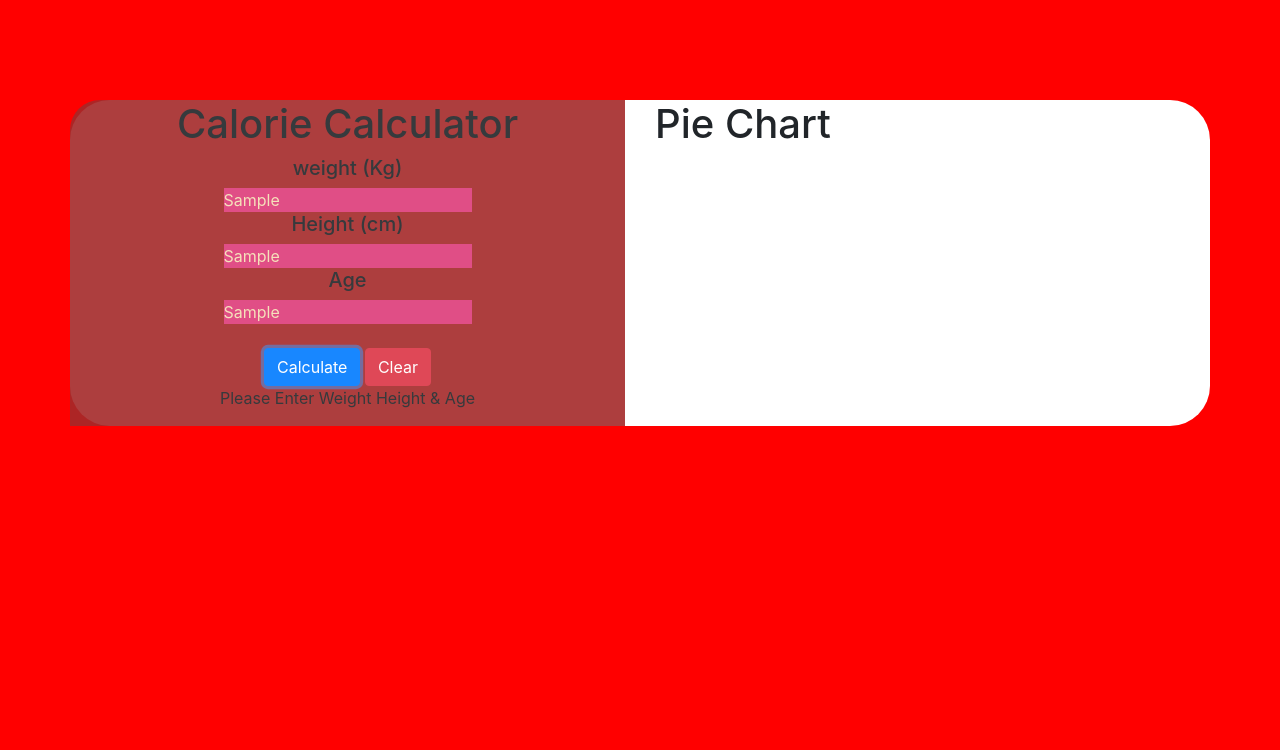
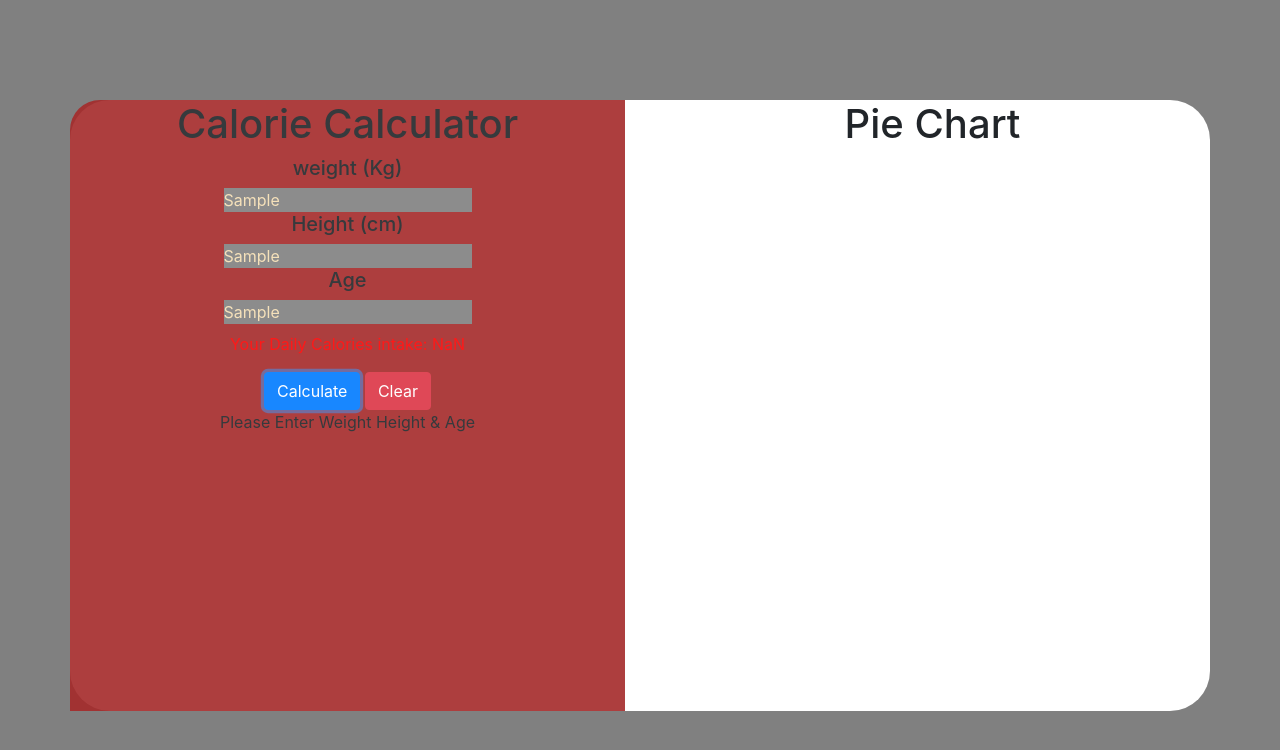
Before and after one commit to Geb54g/goodeats, a plain HTML site: page calorie-calculator.html in a window 1280 px wide. Both pictures are taken after typing "Sample", "Sample", "Sample" into the empty fields and a click on the button "Calculate". Drawn offline with nearby package versions, Linux system fonts and the light colour scheme.

Commit message:
st:calculator styling

```diff
--- a/calorie-calculator.html
+++ b/calorie-calculator.html
@@ -21,34 +21,31 @@
             <div class="left-data">
               <h1>Calorie Calculator</h1>
               <h5>weight (Kg)</h5>
-                    <input type="text"  id="we">
+              <input type="text" id="we" />
 
               <h5>Height (cm)</h5>
-                    <input type="text"  id="hi">
+              <input type="text" id="hi" />
 
               <h5>Age</h5>
-                    <input type="text" name="" id="age">
+              <input type="text" name="" id="age" />
               <p id="resultcal"></p>
 
-                    <button class="btn btn-primary">Calculate</button>
-                    <button class="btn btn-danger">Clear</button>
+              <button class="btn btn-primary" onclick="Calo()">Calculate</button>
+              <button class="btn btn-danger" onclick="Clear()">Clear</button>
               <p>Please Enter Weight Height & Age</p>
             </div>
           </div>
           <div class="col-md-6">
             <div class="pie-chart">
               <h1>Pie Chart</h1>
+              <canvas id="myChart"></canvas>
             </div>
           </div>
         </div>
-
-
-
-
       </div>
     </div>
+    <script src="https://cdn.jsdelivr.net/npm/chart.js"></script>
 
-
-
+    <script src="js/app.js"></script>
   </body>
 </html>
--- a/css/style2.css
+++ b/css/style2.css
@@ -5,7 +5,7 @@ body {
   font-weight: bold;
   background-color: red;
   background: url(../images/pexels-ella-olsson-1640774.jpg)
-    no-repeat center center fixed;
+  no-repeat center center fixed;
   -webkit-background-size: cover;
   -moz-background-size: cover;
   -o-background-size: cover;
@@ -18,14 +18,14 @@ a:hover {
   font-weight: 100%;
 }
 .header {
-  background-color: green;
+  background-color: whitesmoke;
+  box-shadow: 5px 5px 5px;
 }
 .Im-Hungry {
   font-size: xx-large;
   color: black;
 }
 
-/* Dropdown menu */
 .dropdown {
   color: #255d83;
   display: inline-block;
@@ -36,6 +36,7 @@ h1 {
   font-size: 20px;
   font-weight: 900;
   color: black;
+  box-shadow: 6px 6px 6px;
 }
 
 h5 {
@@ -104,48 +105,54 @@ h5 {
 }
 #randomEatButton {
   color: red;
-  background-color: green;
+  background-color: white;
   font-weight: bolder;
+  box-shadow: 3px 4px 5px;
 }
 
 #recipeSearch {
   color:red;
-  background-color: green;
+  background-color: whitesmoke;
   font-weight: bolder;
+  box-shadow: 3px 4px 5px;
 }
 
 #ing1 {
   color:black;
-  background-color: green;
+  background-color: whitesmoke;
   font-weight: bold;
   font-weight: bold;
+  box-shadow: 3px 4px 5px;
 }
 
 #ing2 {
   color: black;
-  background-color: green;
+  background-color: whitesmoke;
   font-weight: bold;
   font-weight: bold;
 }
 
 #ing3 {
   color: black;
-  background-color: green;
+  background-color: whitesmoke;
   font-weight: bold;
   font-weight: bold;
+  box-shadow: 3px 4px 5px;
 }
 
 #ing4 {
   color: black;
-  background-color: green;
+  background-color: whitesmoke;
   font-weight: bold;
   font-weight: bold;
+  box-shadow: 3px 4px 5px;
 }
 
 #ing5 {
   color: black;
-  background-color: green;
+  background-color: whitesmoke;
   font-weight: bold;
+  box-shadow: 3px 4px 5px;
 }
 
 #navBtn {
--- a/css/style3.css
+++ b/css/style3.css
@@ -4,7 +4,7 @@
     box-sizing: border-box;
 }
  body{
-    background-color: red;
+    background-color: grey;
  }
  .calories-cal .container{
     background-color: white;
@@ -13,18 +13,23 @@
     margin-top: 100px;
  }
  .calories-cal input{
-    background-color: #dd3b79;
+    background-color:gray;
     border: none;
     color: wheat;
  }
  #resultcal{
-    color: peru;
+    color: red;
     padding-top: 0.5rem;
  }
  .left-data{
-    background-color: brown;
+    background-color:brown;
     opacity: 0.9;
     text-align: center;
     border-top-left-radius: 30px;
     height: 100%;
  }
+ .pie-chart{
+   height: 100%;
+   border-bottom-right-radius: 30px;
+   text-align: center;
+ }
--- a/js/app.js
+++ b/js/app.js
@@ -0,0 +1,39 @@
+function Calo(){
+    let h = document.getElementById('hi').value;
+    let w = document.getElementById('we').value;
+    let age = document.getElementById('age').value;
+
+
+    let calo = (10* w/1 + 6.25 * h/1 - 5 * age/1 + 5);
+    let calom = calo * 1.4;
+
+    document.getElementById("resultcal").innerHTML="Your Daily Calories intake: "+calom;
+
+    const proteins = calom*0.12;
+    const carbs =calom*0.60;
+    const fats =calom*0.27;
+
+    let data2 = ['proteins','fats','carbs'];
+    const ctx = document.getElementById('myChart').getContext('2d');
+    let myChart = new Chart(ctx,{
+        type:'doughnut',
+        data:{
+            labels:['proteins','fats','carbs'],
+            dataset:[
+                {
+                    label: '# of votes',
+                    data:data2,
+                    backgroundColor:['#2adece','#dd3b79','#ff766b'],
+                    borderwidth:1
+                }
+
+            ]
+        }
+    });
+
+}
+
+function Clear(){
+
+    document.getElementById('resultcal').innerHTML="";
+}
```
Lines whose indentation alone changed are shown as unchanged.
